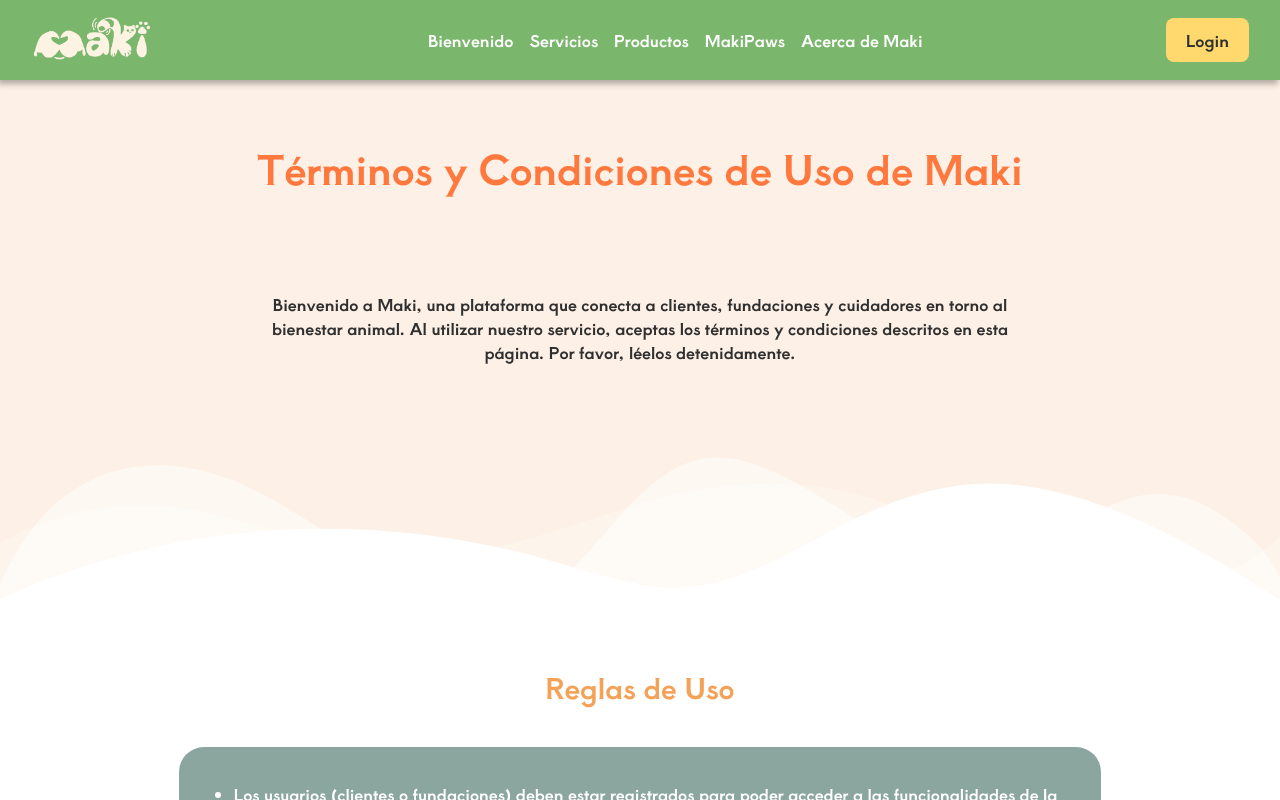
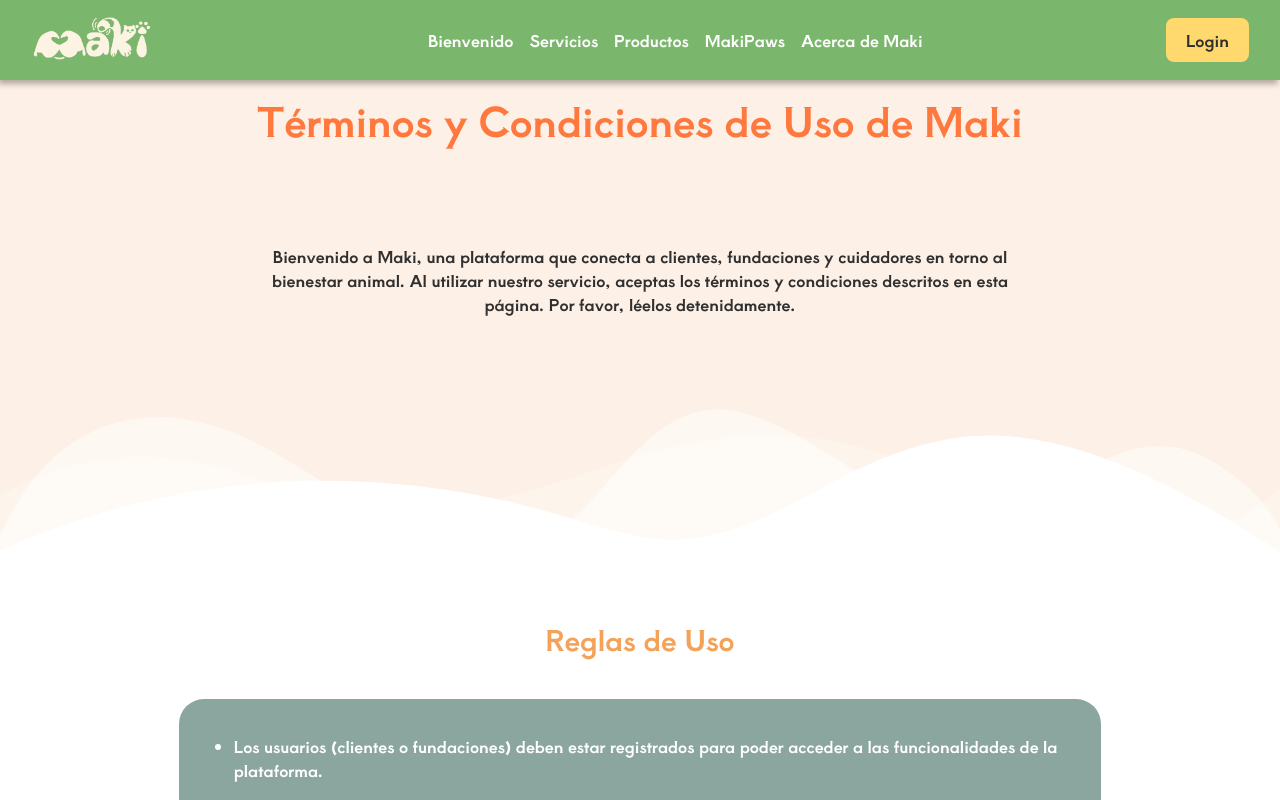
Before and after one commit to Proyecto-Maki/Maki-Frontend, a React (Vite) app in the folder frontend/: page /terminos-y-condiciones in a window 1280 px wide. Built offline with nearby package versions, Linux system fonts and the light colour scheme.

Commit message:
Definición de normatividades donaciones y tarifa de cobro cuidados

```diff
--- a/frontend/src/pages/terms-and-conditions.jsx
+++ b/frontend/src/pages/terms-and-conditions.jsx
@@ -5,7 +5,7 @@ import "../styles/terms-and-conditions.css";
 
 function TerminosYCondiciones() {
   return (
-    <div>
+    <div className="absolute-container-terms-and-conditions">
       <Navbar />
 
       <div className="terms-and-conditions-container">
@@ -468,6 +468,52 @@ function TerminosYCondiciones() {
                   </li>
                 </ul>
               </li>
+              <li>
+                Uso de tarjetas de regalo donadas:
+                <ul>
+                  <li>
+                    Todas las donaciones realizadas a través de Maki serán utilizadas exclusivamente por las fundaciones beneficiarias para la adquisición de productos dentro de la plataforma Maki.
+                  </li>
+                  <li>
+                    Las fundaciones no podrán retirar el monto donado en efectivo ni destinarlo a la compra de productos fuera de Maki.
+                  </li>
+                  <li>
+                    Si un usuario desea realizar una donación de mayor volumen que las ofertadas o directamente a una fundación específica, deberá comunicarse directamente con la fundación de su interés, y no a través de Maki.
+                  </li>
+                  <li>
+                    Maki no será intermediario de donaciones externas a la plataforma, por lo que cualquier gestión externa deberá ser realizada entre el usuario y la fundación de forma independiente.
+                  </li>
+                  <li>
+                    Maki garantiza que las donaciones serán asignadas a las fundaciones beneficiarias de forma transparente y segura, sin intermediarios.
+                  </li>
+                  <li>
+                    Las fundaciones podrán acceder a los fondos donados únicamente para adquirir productos de Maki, asegurando que los recursos sean utilizados de manera efectiva y en beneficio de sus causas.
+                  </li>
+                </ul>
+              </li>
+              <li>
+                Tarifa y Modalidad de Cobro cuidados de MakiPaws:
+                <ul>
+                  <li>
+                    El servicio de cuidado de MakiPaws tiene un costo fijo de $40,000 COP por día de cuidado.
+                  </li>
+                  <li>
+                    El cobro se aplicará por cada día calendario en el que la mascota permanezca bajo cuidado.
+                  </li>
+                  <li>
+                    Los usuarios pueden solicitar el servicio de cuidado por horas o por varios días, según sus necesidades.
+                  </li>
+                  <li>
+                    En caso que el servicio sea solicitado por un tiempo menor a 24 horas, el cobro aplicará igualmente como un día completo de cuidado ($40,000 COP).
+                  </li>
+                  <li>
+                   El usuario deberá proporcionar toda la información necesaria sobre la mascota al momento de solicitar el servicio, a través del formularioo de solicitud de cuidado.
+                  </li>
+                  <li>
+                    El tiempo de cuidado inicia en el momento en el que el cuidador llega al hogar de la mascota y finaliza en el momento en el que el cuidador se retira del hogar de la mascota.
+                  </li>
+                </ul>
+              </li>
             </ul>
             <p>
               Maki se rige por estas normativas dictadas por el gobierno para
--- a/frontend/src/styles/terms-and-conditions.css
+++ b/frontend/src/styles/terms-and-conditions.css
@@ -1,11 +1,22 @@
-/* Contenedor principal */
+
+.absolute-container-terms-and-conditions{
+  width: 100vw;
+  height: 100vh;
+  overflow: hidden;
+  position: relative;
+  background-color: #fdf0e6;
+  font-family: "Aoboshi One", sans-serif;
+  min-height: calc(100vh - var(--navbar-height, 80px));
+}
 .terms-and-conditions-container {
-  padding-top: 10%;
   width: 100vw;
   height: 100vh;
   overflow-x: hidden;
   overflow-y: auto;
   background-color: #fdf0e6;
+  padding-top: 0%;
+  margin-top: calc(var(--navbar-height, 80px));
+  min-height: calc(100vh - var(--navbar-height, 80px));
 }
 
 .terms-and-conditions-container::-webkit-scrollbar {
@@ -145,3 +156,10 @@
 .custom-shape-divider-top .shape-fill {
   fill: #ffffff;
 }
+
+@media (max-width: 768px) {
+  .terms-and-conditions-container{
+    padding-top: 10%;
+  }
+
+}
```
